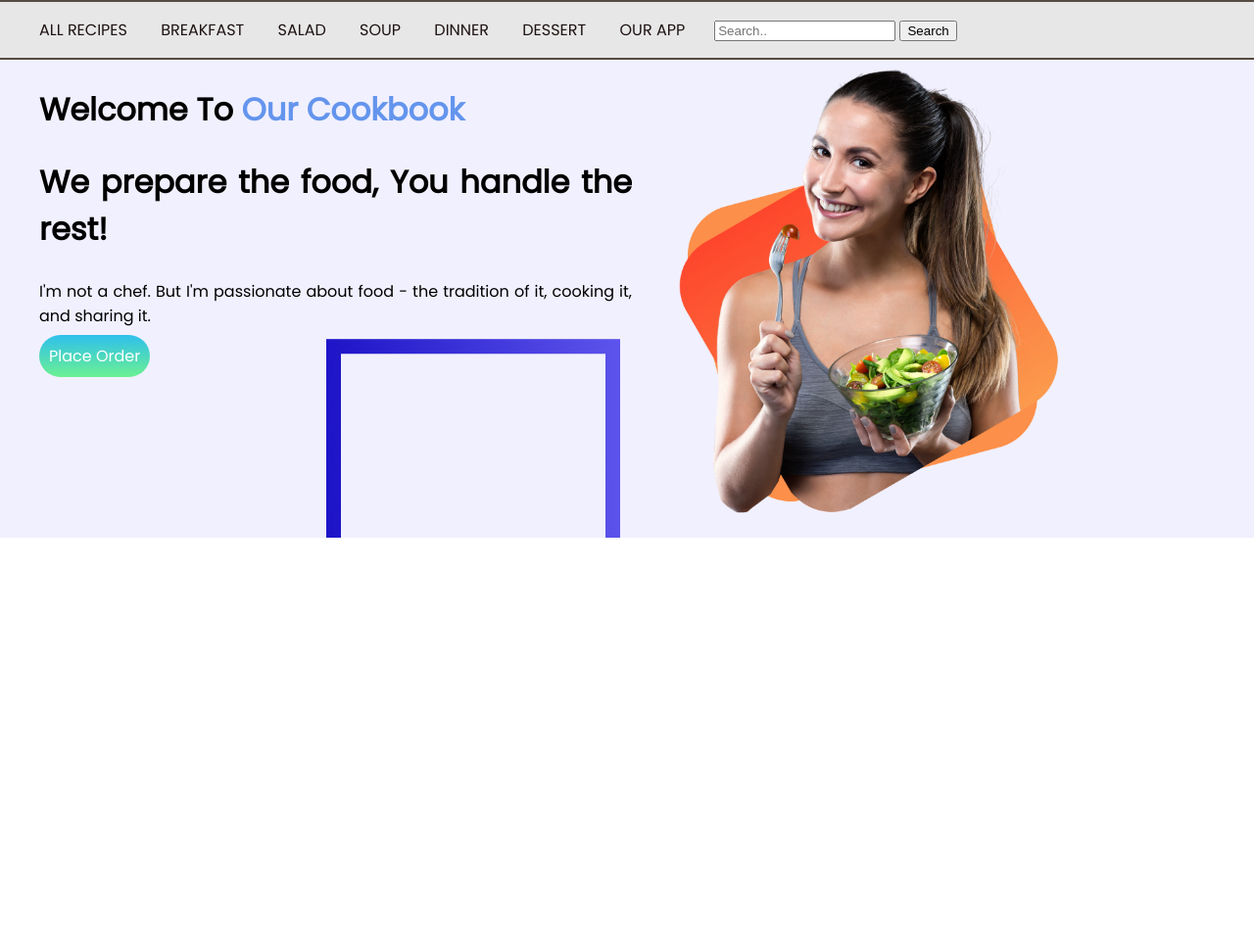
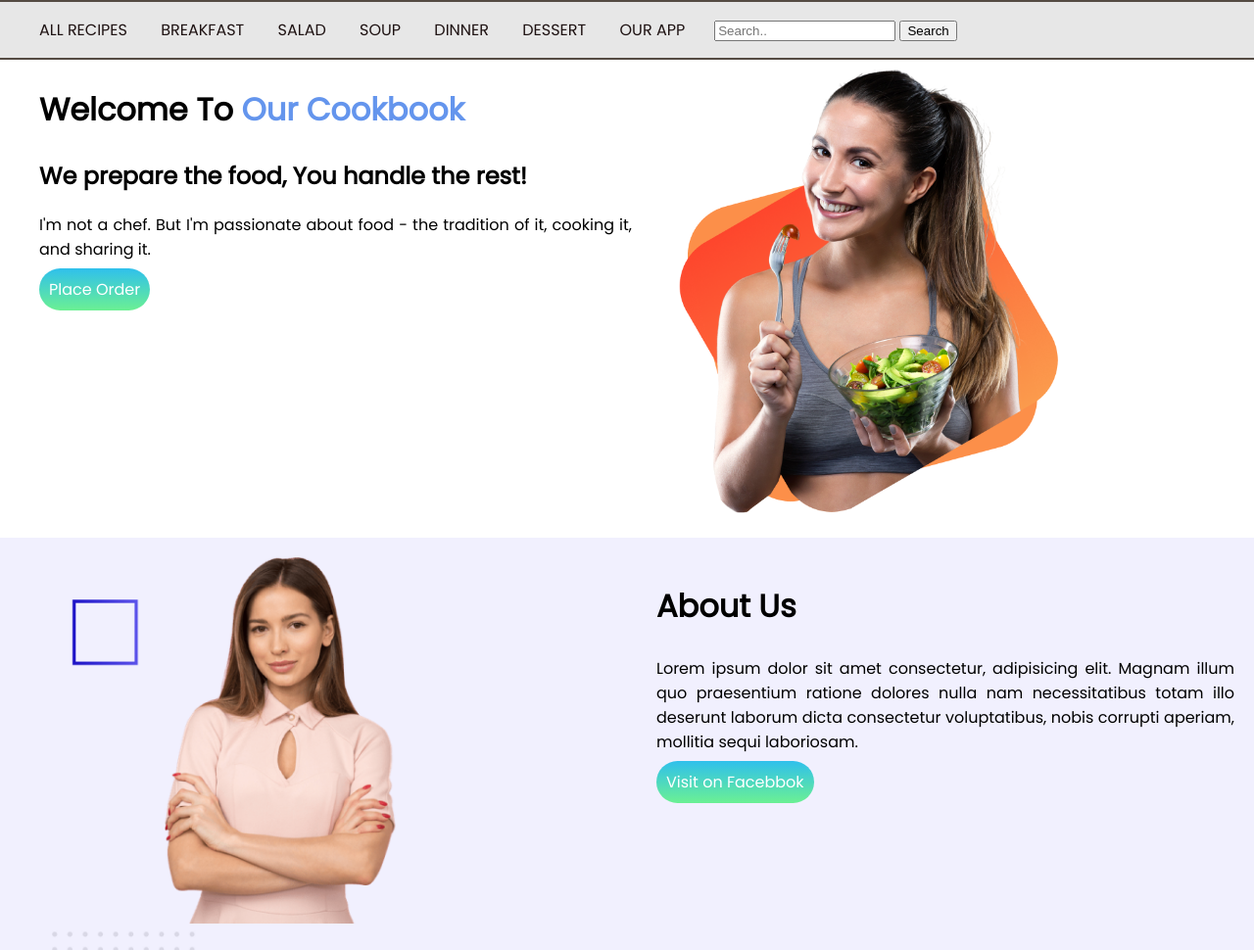
Before and after one commit to KawsarRobin/Food-network-assignment, a plain HTML site: page index.html in a window 1280 px wide. Shown: the whole page at 98% size. Before the commit the page ends 800 px from the top, so only its background shows below. Drawn offline with Linux system fonts and the light colour scheme.

Commit message:
about added

```diff
--- a/index.html
+++ b/index.html
@@ -34,7 +34,7 @@
     <section class="top-banner">
         <div class="half-width">
             <h1>Welcome To <span>Our Cookbook</span></h1>
-            <h1>We prepare the food, You handle the rest!</h1>
+            <h2>We prepare the food, You handle the rest!</h2>
             <p>
                 I'm not a chef. But I'm passionate about food - the tradition of it, cooking it, and sharing it.
             </p>
@@ -46,6 +46,23 @@
         </div>
     </section>
 
+    <section class="about">
+        <div class="half-width">
+            <img src="images/Person Image.png" alt="">
+        </div>
+        <div class="half-width">
+            <h1>About Us</h1>
+            <p>
+                Lorem ipsum dolor sit amet consectetur, adipisicing elit. Magnam illum quo praesentium ratione dolores
+                nulla nam necessitatibus totam illo deserunt laborum dicta consectetur voluptatibus, nobis corrupti
+                aperiam, mollitia sequi laboriosam.
+            </p>
+            <a target="_blank" class="link-button" href="https://www.facebook.com/niax.robin">Visit on Facebbok</a>
+        </div>
+    </section>
+
+
+
 </body>
 
 </html>
--- a/style.css
+++ b/style.css
@@ -28,8 +28,6 @@ span{
 .top-banner{
     display: flex;
     padding-left: 10px;
-    background-image: url(images/bg1.jpg);
-    background-repeat: no-repeat;
 
 }
 .half-width{
@@ -50,5 +48,16 @@ span{
     color: white;
     padding: 10px;
     border-radius: 50px;
-
 }
+.about{
+    display: flex;
+    padding: 20px;
+    background-image: url(images/bg1.jpg);
+    background-repeat: no-repeat;
+    background-position:fixed;
+    background-size: 100%;
+}
+.about img{
+    width: 40%;
+    padding-left: 20%;
+}
```
